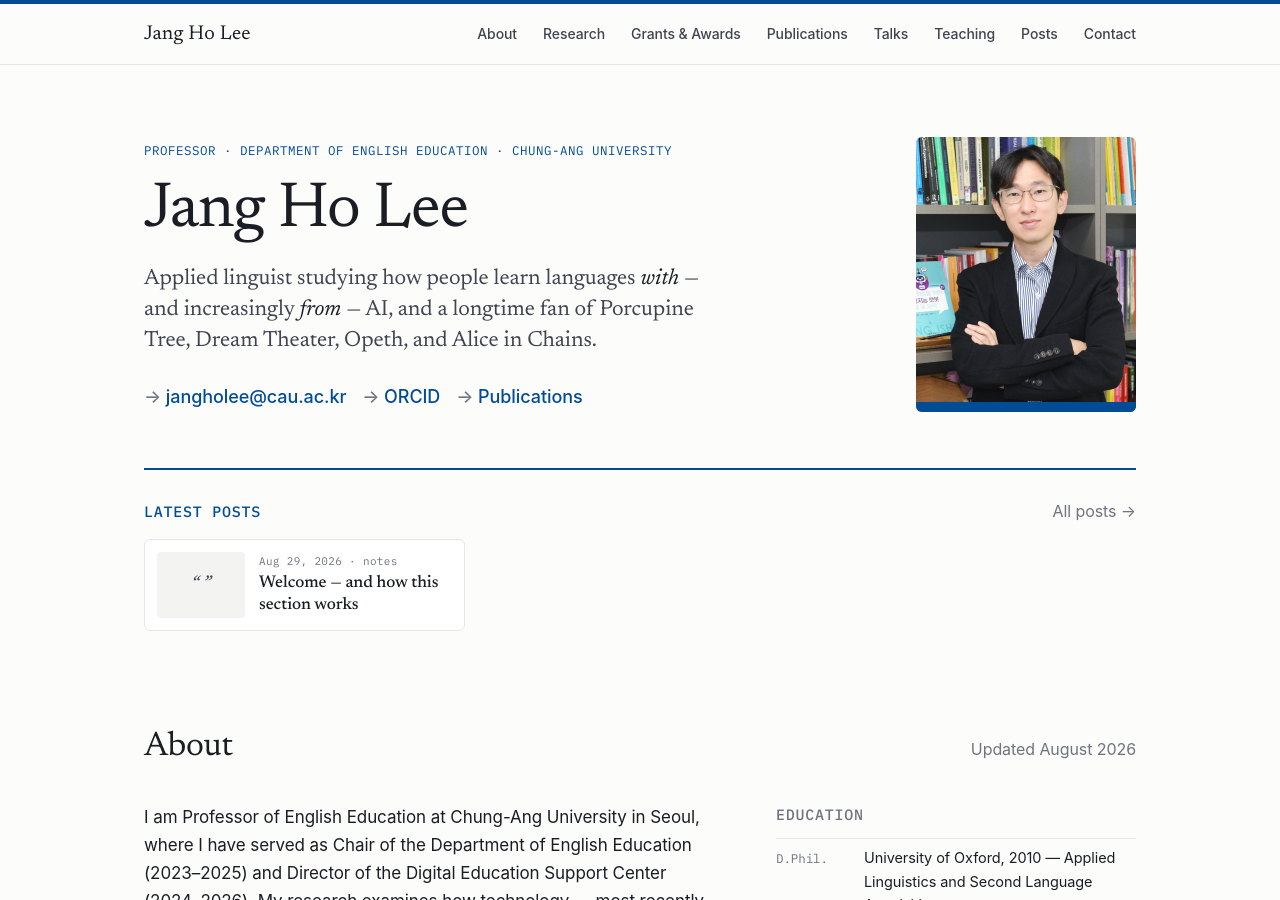
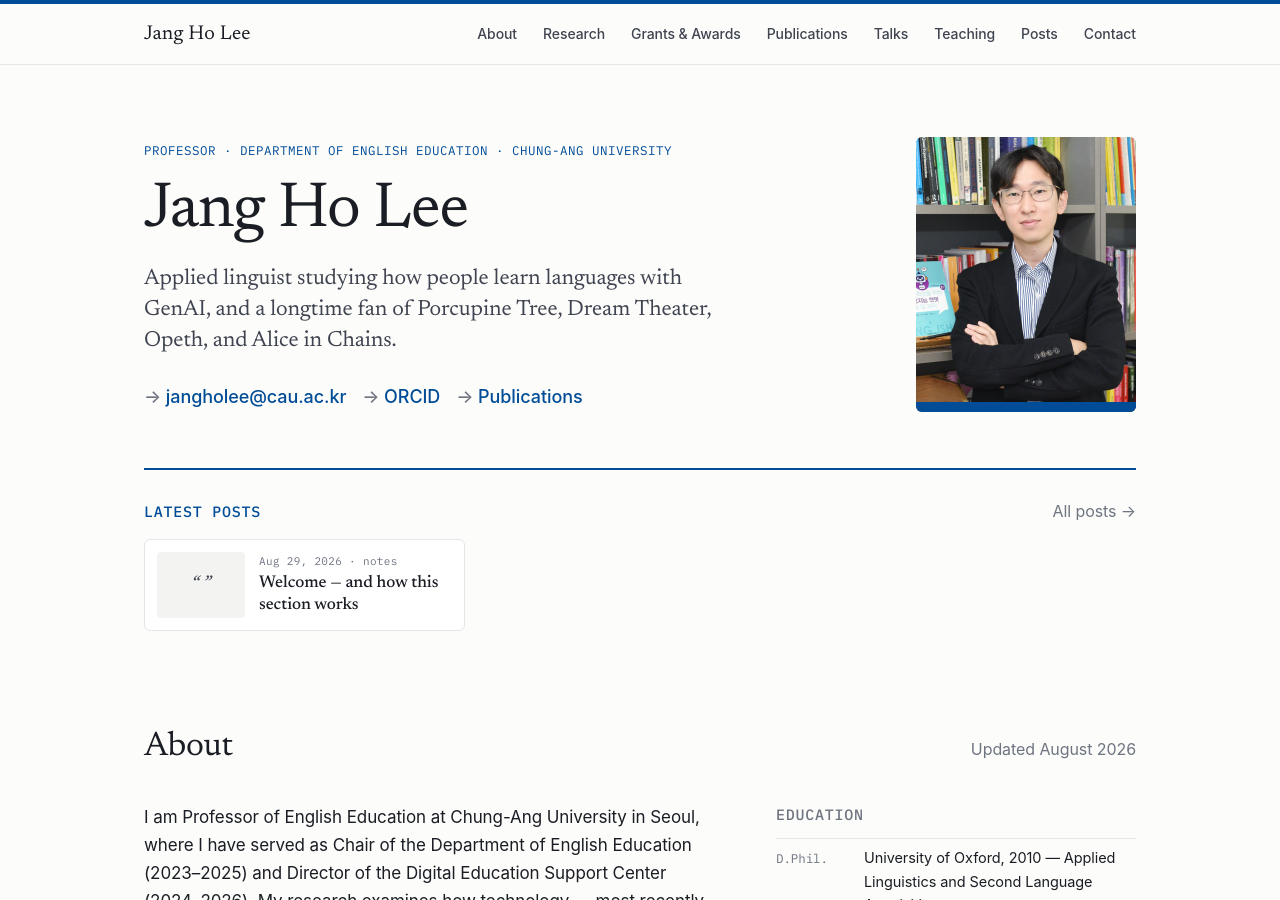
Before and after one commit to jangho330/jangho330.github.io, a Jekyll site: the page built from index.html, in a window 1280 px wide and 900 px high. Built offline with Jekyll 4.4.1, drawn with Linux system fonts in a browser that asks for light colours; some web fonts are replaced.

Commit message:
Update index.html

```diff
--- a/index.html
+++ b/index.html
@@ -6,7 +6,7 @@
   <div>
     <p class="eyebrow">{{ site.author.title }} · {{ site.author.department | split: "," | first }} · {{ site.author.university }}</p>
     <h1>{{ site.author.name }}</h1>
-    <p class="lede">Applied linguist studying how people learn languages <em>with</em> — and increasingly <em>from</em> — AI, and a longtime fan of Porcupine Tree, Dream Theater, Opeth, and Alice in Chains.</p>
+    <p class="lede">Applied linguist studying how people learn languages with GenAI, and a longtime fan of Porcupine Tree, Dream Theater, Opeth, and Alice in Chains.</p>
     <div class="links">
       <a href="mailto:{{ site.author.email }}">{{ site.author.email }}</a>
       {% if site.author.orcid != "" %}<a href="{{ site.author.orcid }}" target="_blank" rel="me noopener">ORCID</a>{% endif %}
```
